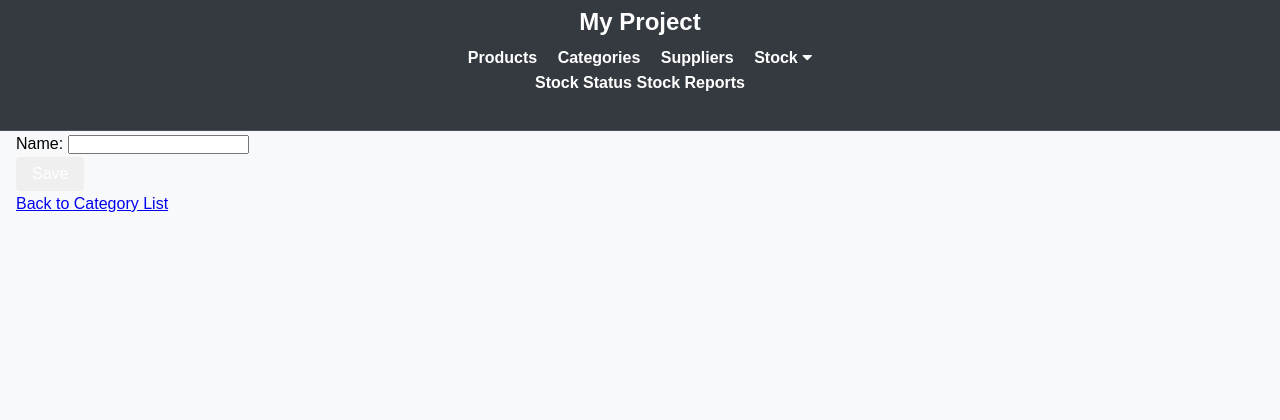
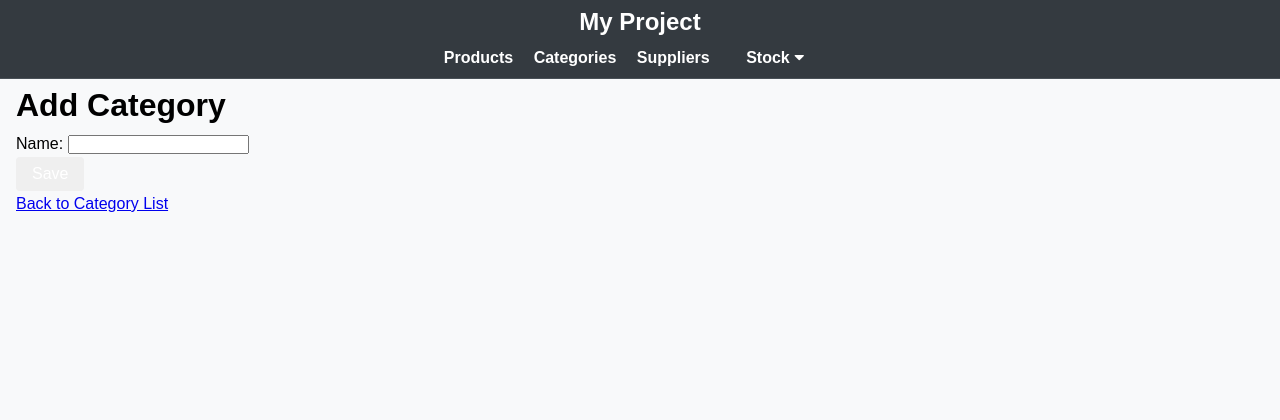
Before and after one commit to Mohamedabdullhaleam/Django-Inventory, a Django app: page /categories/add/ in a window 1280 px wide. Shown: the top 420 px of the page. Run offline with Django 3.2, Linux system fonts and the light colour scheme.

Commit message:
updating css fix stock drop list bug

```diff
--- a/InventoryPlus/inventory/static/css/style.css
+++ b/InventoryPlus/inventory/static/css/style.css
@@ -433,3 +433,47 @@ button {
 .search-btn:hover {
     background-color: #0056b3; /* Darker color on hover */
 }
+/* Dropdown container */
+.dropdown {
+    position: relative;
+    display: inline-block;
+}
+
+/* Dropdown button */
+.dropbtn {
+    color: white;
+    padding: 14px 16px;
+    font-size: 16px;
+    border: none;
+    cursor: pointer;
+    text-decoration: none;
+}
+
+
+/* Dropdown content (hidden by default) */
+.dropdown-content {
+    display: none;
+    position: absolute;
+    background-color: #f9f9f9;
+    min-width: 160px;
+    box-shadow: 0px 8px 16px 0px rgba(0,0,0,0.2);
+    z-index: 1;
+}
+
+/* Links inside the dropdown */
+.dropdown-content a {
+    color: black;
+    padding: 12px 16px;
+    text-decoration: none;
+    display: block;
+}
+
+/* Change color of dropdown links on hover */
+.dropdown-content a:hover {
+    background-color: #fcfcfc;
+}
+
+/* Show the dropdown menu on hover */
+.dropdown:hover .dropdown-content {
+    display: block;
+}
```
